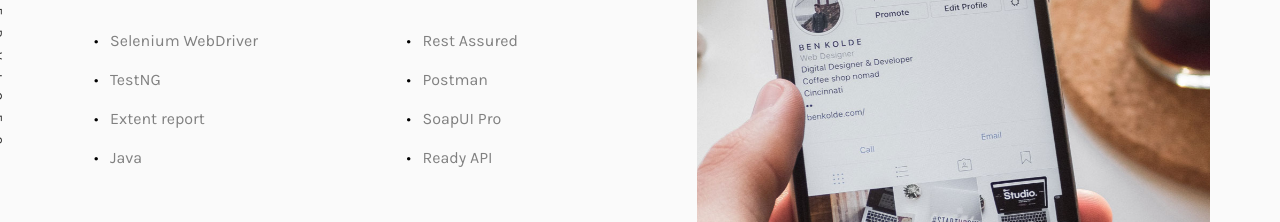
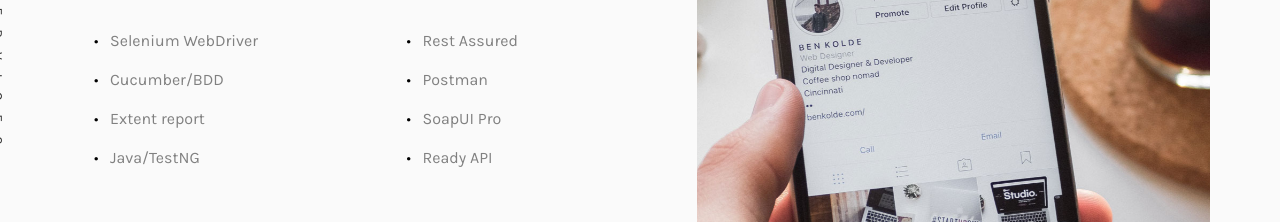
Before and after one commit to kamlesh-p/IntroPage, a plain HTML site: page index.html in a window 1280 px wide. Shown: the part 1359-1581 px from the top of the page. Drawn offline with nearby package versions, Linux system fonts and the light colour scheme; files whose address does not match are found by name; a web font is replaced by a local one.

Commit message:
Update index.html

```diff
--- a/index.html
+++ b/index.html
@@ -181,9 +181,9 @@
 											<h3>1 - Web Automation</h3>
 											<ul>
 												<li>Selenium WebDriver</li>
-												<li>TestNG</li>
+												<li>Cucumber/BDD</li>
 												<li>Extent report</li>
-												<li>Java</li>
+												<li>Java/TestNG</li>
 											</ul>
 										</div>
 										<div class="services animate-box">
```
